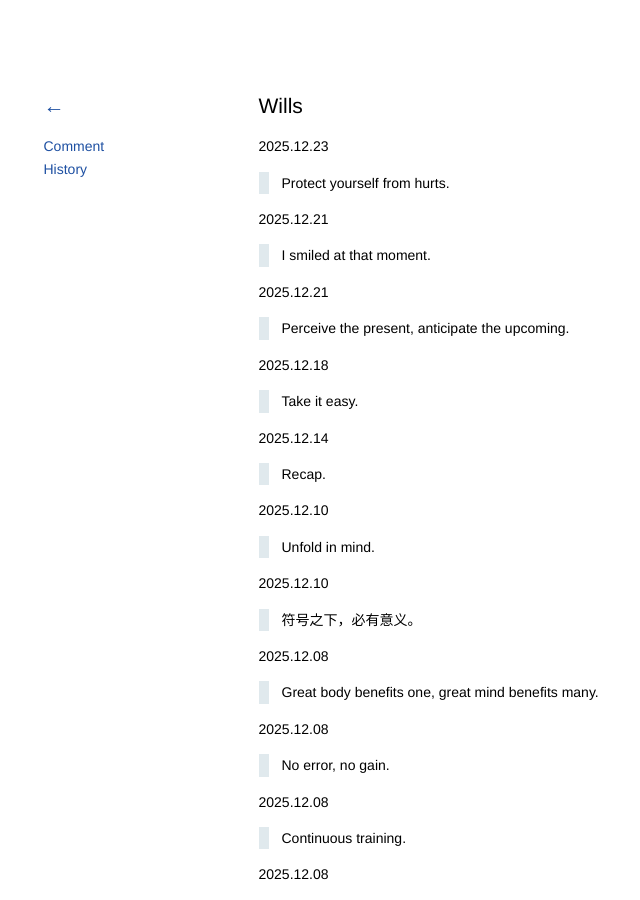
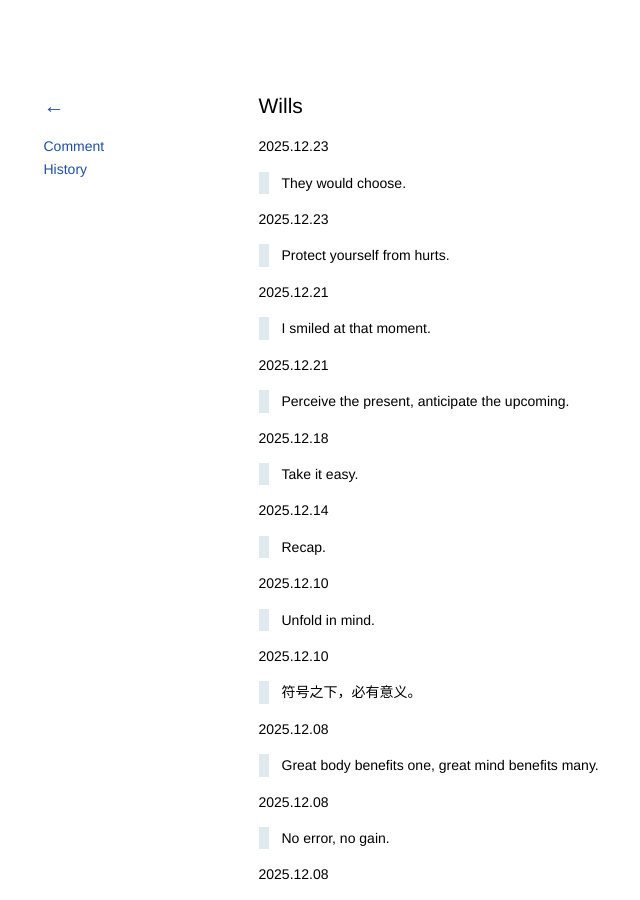
Before and after one commit to kidlj/awei, a Jekyll site: the page built from _wiki/wills.md, in a window 1280 px wide and 900 px high. Shown: the whole window, without its empty margins (89-729 px from the left). Built offline with Jekyll 4.4.1, drawn with Linux system fonts in a browser that asks for light colours.

Commit message:
update wills

```diff
--- a/_wiki/wills.md
+++ b/_wiki/wills.md
@@ -1,6 +1,10 @@
 ---
 title: Wills
 ---
+
+2025.12.23
+
+> They would choose.
 
 2025.12.23
 
```
